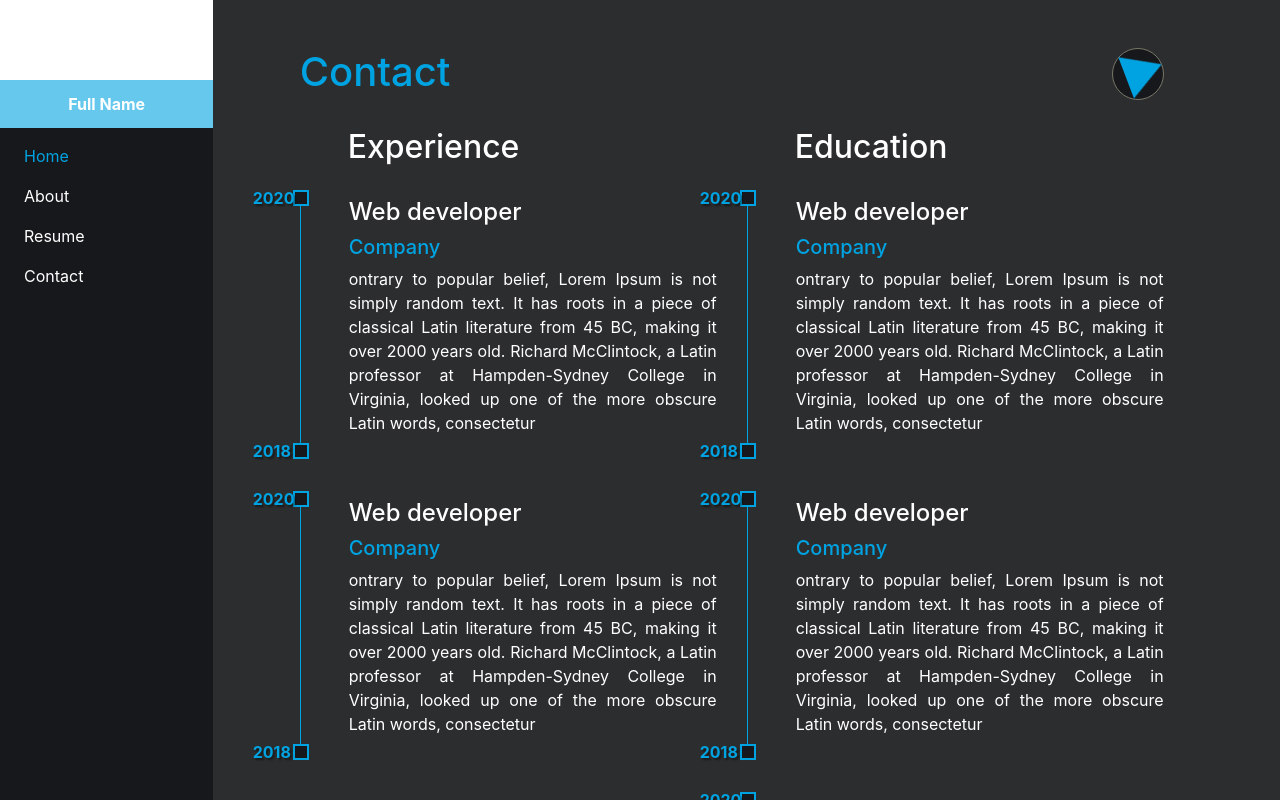
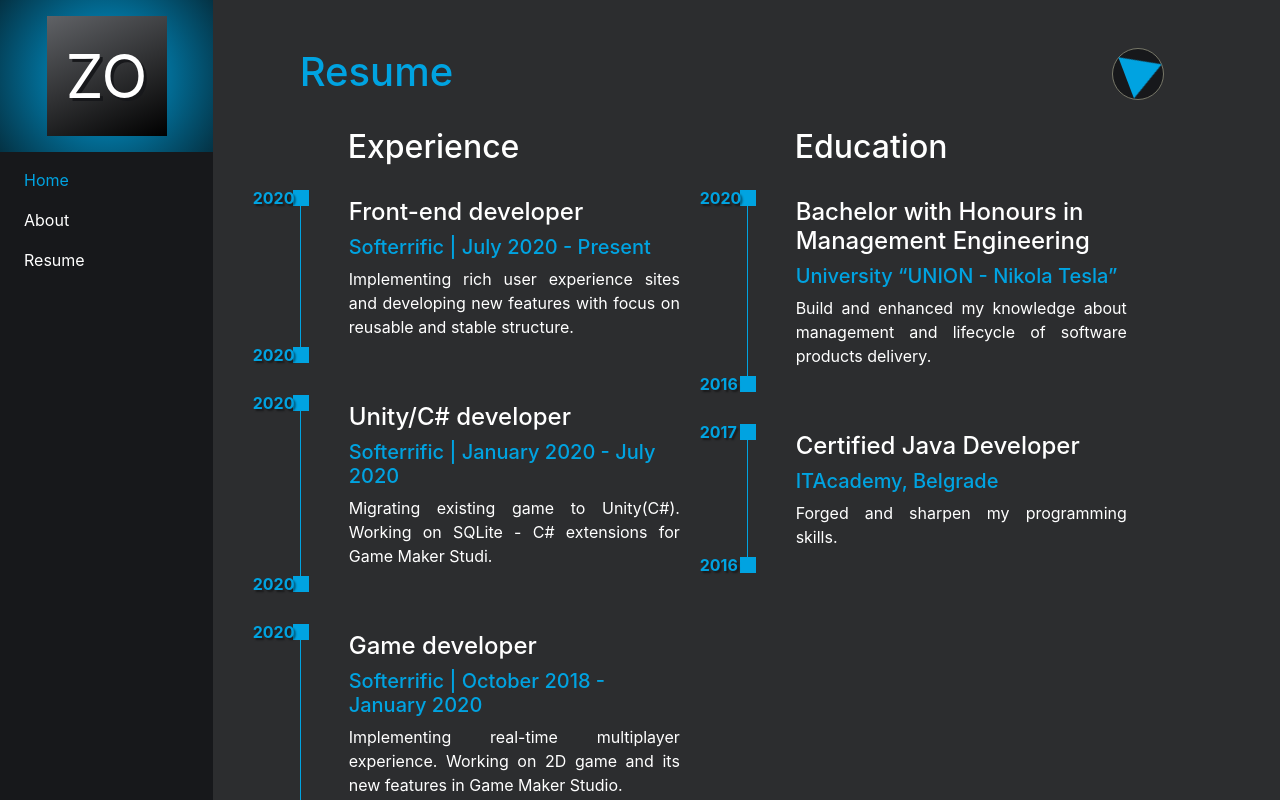
Before and after one commit to ObradovicZ/CV, a React (Create React App) app: page /resume in a window 1280 px wide. Built offline with nearby package versions, Linux system fonts and the light colour scheme.

Commit message:
- Writing real data - Polishing

```diff
--- a/src/App.tsx
+++ b/src/App.tsx
@@ -27,7 +27,7 @@
                             <ContentWrapper title={'My Resume'} content={<Contact/>}/>
                         </Route>
                         <Route path="/resume">
-                            <ContentWrapper title={'Contact'} content={<Resume/>}/>
+                            <ContentWrapper title={'Resume'} content={<Resume/>}/>
                         </Route>
                         <Route path="/">
                             <Home/>
--- a/src/components/Sidebar.tsx
+++ b/src/components/Sidebar.tsx
@@ -1,12 +1,10 @@
 import React, {useState} from 'react';
 import {Col, Row} from 'react-bootstrap';
-import PlaceholderImage from '../Assets/placeholders/placeholderMe.png'
 import SidebarImageAndName from "./reusable/SidebarImageAndName";
 import SidebarLink from "./reusable/SidebarLink";
-
 function Sidebar() {
     const [path, setPath] = useState('/');
-    const paths = ['/', '/about', '/resume', '/contact'];
+    const paths = ['/', '/about', '/resume'];
     return (
         <Col xl={{span: 2}}
              lg={{span: 3}}
@@ -14,8 +12,7 @@
              sm={{span: 12}}
              xs={{span: 12}}
              className={'background-primary text-white pl-0'}>
-            {/*<div className={'sidebar background-third '}/>*/}
-            <SidebarImageAndName image={PlaceholderImage} text={'Full Name'} altText={'Image of me'}/>
+            <SidebarImageAndName text={''} altText={'Image of me'}/>
             <Row className={'ml-0'}>
                 {paths.map((pathName, index) => {
                     const isActive = pathName === path;
--- a/src/components/pages/About.tsx
+++ b/src/components/pages/About.tsx
@@ -1,6 +1,5 @@
 import React from 'react';
 import {Col, Row} from 'react-bootstrap';
-import Placeholder from '../../Assets/placeholders/placeholderMe.png';
 import AboutExperience from "../reusable/AboutExperience";
 import FrontEndLogo from '../../Assets/frontEnd-logos.png';
 import GameDevLogo from '../../Assets/gameDev-logos.png';
@@ -8,10 +7,10 @@
 
 function About(props: any) {
     const personalInfo = [
-        {property: 'Name', value: 'Full Name'},
+        {property: 'Name', value: 'Zoran Obradovic'},
         {property: 'Age', value: '25'},
-        {property: 'Residence', value: 'New York'},
-        {property: 'Email', value: 'test@test.test'}
+        {property: 'Residence', value: 'Novi Sad, Serbia'},
+        // {property: 'Email', value: 'test@test.test'}
     ]
     return (
         <div className={'w-100'}>
@@ -21,14 +20,13 @@
                  sm={{span: 12, offset: 0}}
                  className={'about-content mb-5'}>
                 <Row className={'flex-column about-about'}>
-                    <h2>Software developer</h2>
-                    <p className={'text-justify'}>Contrary to popular belief, Lorem Ipsum is not simply random text. It has roots in a piece of
-                        classical Latin literature from 45 BC, making it over 2000 years old. </p>
-                    <p className={'text-justify'}>Richard McClintock, a
-                        Latin professor at Hampden-Sydney College in Virginia, looked up one of the more obscure
-                        Latin words, consectetur, from a Lorem Ipsum passage, and going through the cites of the
-                        word in classical literature, discovered the undoubtable source. Lorem Ipsum comes from
-                        sections 1.10.32 and 1.10.33 of "de Finibus Bonorum</p>
+                    <h2>Front-end developer</h2>
+                    <p className={'text-justify'}>Fast. Optimized. Reusable. Precise.</p>
+                    <p className={'text-justify'}>Hello! My name is Zoran and I enjoy developing sites, games and software generally.
+                    My experience can be divided into three main categories: Front-end development, Game development and Software development.
+                    </p>
+                    <p className={'text-justify'}>After experiencing different kinds of software development I found myself in Front-end development. Favourite weapon in project building
+                        for me is React , which together with Typescript allow me writing fast, rich, stable and reusable code.</p>
                 </Row>
                 <Row className={'about-personal'}>
                     <h2>Personal information</h2>
--- a/src/components/pages/Resume.tsx
+++ b/src/components/pages/Resume.tsx
@@ -12,43 +12,39 @@
                     <Row className={'flex-column resume-experience'}>
                         <p className={'h2 pl-5'}>Experience</p>
                         <ResumeChronologySequence
-                            title={'Web developer'}
-                            subtitle={'Company'}
-                            text={'ontrary to popular belief, Lorem Ipsum is not simply random text. It has roots in a\n' +
-                            'piece of classical Latin literature from 45 BC, making it over 2000 years old.\n' +
-                            'Richard McClintock, a Latin professor at Hampden-Sydney College in Virginia, looked\n' +
-                            'up one of the more obscure Latin words, consectetur'}/>
+                            startYear={2020}
+                            endYear={2020}
+                            title={'Front-end developer'}
+                            subtitle={'Softerrific | July 2020 - Present'}
+                            text={'Implementing rich user experience sites and developing new features with focus' +
+                            ' on reusable and stable structure.'}/>
                         <ResumeChronologySequence
-                            title={'Web developer'}
-                            subtitle={'Company'}
-                            text={'ontrary to popular belief, Lorem Ipsum is not simply random text. It has roots in a\n' +
-                            'piece of classical Latin literature from 45 BC, making it over 2000 years old.\n' +
-                            'Richard McClintock, a Latin professor at Hampden-Sydney College in Virginia, looked\n' +
-                            'up one of the more obscure Latin words, consectetur'}/>
+                            startYear={2020}
+                            endYear={2020}
+                            title={'Unity/C# developer'}
+                            subtitle={'Softerrific | January 2020 - July 2020'}
+                            text={'Migrating existing game to Unity(C#). Working on SQLite - C# extensions for Game Maker Studi.'}/>
+                        <ResumeChronologySequence
+                            startYear={2018}
+                            endYear={2020}
+                            title={'Game developer'}
+                            subtitle={'Softerrific | October 2018 - January 2020'}
+                            text={'Implementing real-time multiplayer experience. Working on 2D game and its new features in Game Maker Studio. '}/>
                     </Row>
                     <Row className={'flex-column resume-experience'}>
                         <p className={'h2 pl-5'}>Education</p>
                         <ResumeChronologySequence
-                            title={'Web developer'}
-                            subtitle={'Company'}
-                            text={'ontrary to popular belief, Lorem Ipsum is not simply random text. It has roots in a\n' +
-                            'piece of classical Latin literature from 45 BC, making it over 2000 years old.\n' +
-                            'Richard McClintock, a Latin professor at Hampden-Sydney College in Virginia, looked\n' +
-                            'up one of the more obscure Latin words, consectetur'}/>
+                            startYear={2016}
+                            endYear={2020}
+                            title={'Bachelor with Honours in Management Engineering'}
+                            subtitle={'University “UNION - Nikola Tesla”'}
+                            text={'Build and enhanced my knowledge about management and lifecycle of software products delivery.'}/>
                         <ResumeChronologySequence
-                            title={'Web developer'}
-                            subtitle={'Company'}
-                            text={'ontrary to popular belief, Lorem Ipsum is not simply random text. It has roots in a\n' +
-                            'piece of classical Latin literature from 45 BC, making it over 2000 years old.\n' +
-                            'Richard McClintock, a Latin professor at Hampden-Sydney College in Virginia, looked\n' +
-                            'up one of the more obscure Latin words, consectetur'}/>
-                        <ResumeChronologySequence
-                            title={'Web developer'}
-                            subtitle={'Company'}
-                            text={'ontrary to popular belief, Lorem Ipsum is not simply random text. It has roots in a\n' +
-                            'piece of classical Latin literature from 45 BC, making it over 2000 years old.\n' +
-                            'Richard McClintock, a Latin professor at Hampden-Sydney College in Virginia, looked\n' +
-                            'up one of the more obscure Latin words, consectetur'}/>
+                            startYear={2016}
+                            endYear={2017}
+                            title={'Certified Java Developer'}
+                            subtitle={'ITAcademy, Belgrade'}
+                            text={'Forged and sharpen my programming skills.'}/>
                     </Row>
                 </Col>
     )
--- a/src/components/reusable/ResumeChronologySequence.tsx
+++ b/src/components/reusable/ResumeChronologySequence.tsx
@@ -1,15 +1,15 @@
 import React from 'react';
 
-function ResumeChronologySequence (props:{title:string,subtitle:string,text:string}){
+function ResumeChronologySequence (props:{title:string,subtitle:string,text:string,startYear:number,endYear:number}){
     return (
         <div className={'mt-4 w-100 position-relative pl-5 chronology-container mb-4'}>
             <h4 className={''}>{props.title}</h4>
-            <h5 className={'color-third'}>{props.subtitle}</h5>
-            <p className={'text-justify'}>{props.text}</p>
+            <h5 className={'color-third resume-subtitle'}>{props.subtitle}</h5>
+            <p className={'text-justify resume-text'}>{props.text}</p>
             <div className={'chronology-circle-top'}/>
             <div className={'chronology-circle-bottom'}/>
-            <span className={'chronology-text-bottom'}>2018</span>
-            <span className={'chronology-text-top'}>2020</span>
+            <span className={'chronology-text-bottom'}>{props.startYear}</span>
+            <span className={'chronology-text-top'}>{props.endYear}</span>
         </div>
     );
 }
--- a/src/components/reusable/SidebarImageAndName.tsx
+++ b/src/components/reusable/SidebarImageAndName.tsx
@@ -1,16 +1,13 @@
-import React from'react';
+import React from 'react';
 import {Media, Row} from "react-bootstrap";
-import {ImageTextModel} from "../../models/ImageTextModel";
 
-function SidebarImageAndName(props:ImageTextModel) {
+function SidebarImageAndName(props: any) {
     return (
         <Row className={'ml-0 position-relative mb-2'}>
-            <Media className={'w-100'}>
-                <img src={props.image} className={'w-100 mx-auto'} alt={props.altText}/>
-            </Media>
-            <div className={'w-100 background-third opacity-60 position-absolute sidebar-img-text-container'} style={{bottom:'0'}}/>
-            <div className={'w-100 d-flex justify-content-center align-items-center position-absolute sidebar-img-text-container'} style={{bottom:'0'}}>
-                <p className={'font-weight-bold mb-0 text-white'}>{props.text}</p>
+            <div className={'w-100 py-3 circle-wrapper'}>
+                <div className="circle mx-auto">
+                    <span className="initials">ZO</span>
+                </div>
             </div>
         </Row>
     );
--- a/src/sass/01-pages/Resume.scss
+++ b/src/sass/01-pages/Resume.scss
@@ -20,7 +20,7 @@
   width:$chronology-circle-size;
   height:$chronology-circle-size;
   border: $chronology-circle-size/6 solid $third-color;
-  background-color: $primary-color;
+  background-color: $third-color;
   //border-radius:50%;
   position: absolute;
   display:none;
@@ -33,7 +33,7 @@
 .chronology-circle-bottom{
   width:$chronology-circle-size;
   height:$chronology-circle-size;
-  background-color: $primary-color;
+  background-color: $third-color;
   border: $chronology-circle-size/6 solid $third-color;
   //border-radius:50%;
   position: absolute;
@@ -74,3 +74,13 @@
     border:none;
   }
 }
+
+.resume-subtitle{
+  max-width:90%;
+  @media (max-width: 768px) and (min-width: 576px) {
+    max-width:80%;
+  }
+}
+.resume-text{
+  max-width:90%;
+}
--- a/src/sass/02-components/SidebarImageAndName.scss
+++ b/src/sass/02-components/SidebarImageAndName.scss
@@ -5,5 +5,25 @@
  bottom:0;
 }
 .sidebar-img-text-container{
- height:3rem;
+ height:2rem;
 }
+$avatar-size:120px;
+.circle-wrapper{
+ background: radial-gradient(circle, rgba(0,163,225,1) 0%, rgba(4,50,68,1) 100%);
+}
+.circle {
+ background: linear-gradient(-25deg, rgba(0,0,0,1) 0%, rgba(96,98,102,1) 100%);
+ border-radius: 0%;
+ height: $avatar-size;
+ text-align: center;
+ width: $avatar-size;
+
+}
+.initials {
+ color:white;
+ font-size: $avatar-size / 2;
+ line-height: 1;
+ position: relative;
+ top: $avatar-size / 4;
+ text-shadow: 3px 3px #17181B;
+}
--- a/src/sass/global-settings.scss
+++ b/src/sass/global-settings.scss
@@ -10,8 +10,8 @@
 }
 //Colors
 $primary-color: #17181B;
-$secondary-color: #2C2D2F;
-$third-color: #00A3E1;
+$secondary-color: #2c2d2f;
+$third-color: #00a3e1;
 $forth-color: #777768;
 //Backgrounds
 .background-primary{
```
Also changed, not shown: package.json (+7 -1 lines), src/sass/02-components/_Sidebar.scss (line endings or trailing spaces), 1 other file (tests, documents, lock files or other folders).
